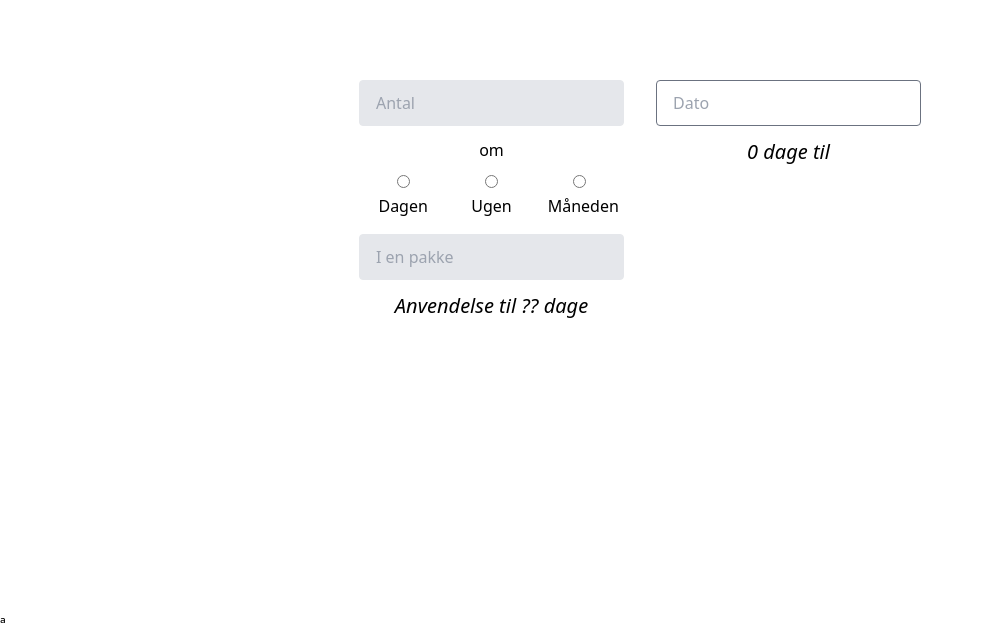
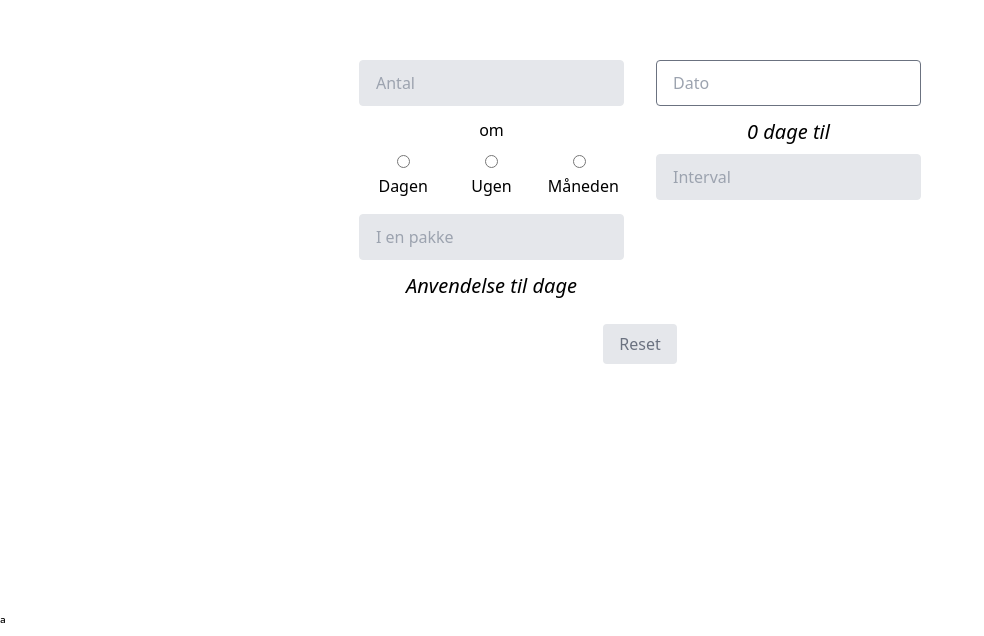
Before and after one commit to Frozire/apo, a plain HTML site: page index.html in a window 1280 px wide. Shown: the part 188-824 px from the top of the page, without its empty margins (0-984 px from the left). Drawn offline with nearby package versions, Linux system fonts and the light colour scheme.

Commit message:
Update index.html

```diff
--- a/index.html
+++ b/index.html
@@ -43,15 +43,25 @@
 					<div class="py-2">
 						<input v-model="pack" autocomplete="off" class="appearance-none block w-full bg-gray-200 text-gray-700 border border-gray-200 rounded py-3 px-4 mb-3 leading-tight focus:outline-none focus:bg-white focus:border-gray-500" type="text" placeholder="I en pakke">
 
-                    <p class="text-xl italic">Anvendelse til {{ days }} dage</p>
+                        <p class="text-xl italic">Anvendelse til {{ days }} dage</p>
 					</div>
                 </div>
 
                 <div class="w-1/2 px-4">
-                    <input v-model="date" autocomplete="off" class="appearance-none block w-full bg-gray-200 text-gray-700 border border-gray-200 rounded py-3 px-4 mb-3 leading-tight focus:outline-none focus:bg-white focus:border-gray-500" autofocus type="text" placeholder="Dato">
-                    <p class="text-xl italic">{{ daysSince }}</p>
+                    <div>
+                        <input v-model="date" autocomplete="off" class="appearance-none block w-full bg-gray-200 text-gray-700 border border-gray-200 rounded py-3 px-4 mb-3 leading-tight focus:outline-none focus:bg-white focus:border-gray-500" autofocus type="text" placeholder="Dato">
+                        <p class="text-xl italic">{{ daysSince }}</p>
+                    </div>
+
+                    <div class="py-2">
+                        <input v-model="interval" autocomplete="off" class="appearance-none block w-full bg-gray-200 text-gray-700 border border-gray-200 rounded py-3 px-4 mb-3 leading-tight focus:outline-none focus:bg-white focus:border-gray-500" type="text" placeholder="Interval">
+                        <p v-if="daysLeft && interval" :class="{'text-green-400': daysLeft < 0, 'text-red-400': daysLeft > 0}" class="text-xl italic">{{ daysLeft > 0 ? daysLeft + ' dage tilbage' : Math.abs(daysLeft) + ' dage siden' }}</p>
+                    </div>
                 </div>
 				</div>
+                <div>
+                    <button @click="reset" class="bg-gray-200 hover:bg-gray-400 text-gray-500 py-2 px-4 rounded inline-flex items-center">Reset</button>
+                </div>
             </div>
         </div>
     </div>ª
@@ -64,6 +74,7 @@
                 type: null,
                 pack: null,
                 date: null,
+                interval: null,
             },
             computed: {
                 daysSince: function() {
@@ -72,7 +83,19 @@
                 },
                 days: function() {
                 	input = (this.pack / this.pills) * this.type
-                    return input ? Math.round(input * 100) / 100 : '??'
+                    return input ? Math.round(input * 100) / 100 : null
+                },
+                daysLeft: function() {
+                    return this.interval - days
+                }
+            },
+            methods: {
+                reset: function() {
+                    this.pills = null
+                    this.type = null
+                    this.pack = null
+                    this.date = null
+                    this.interval = null
                 }
             }
         })
```
